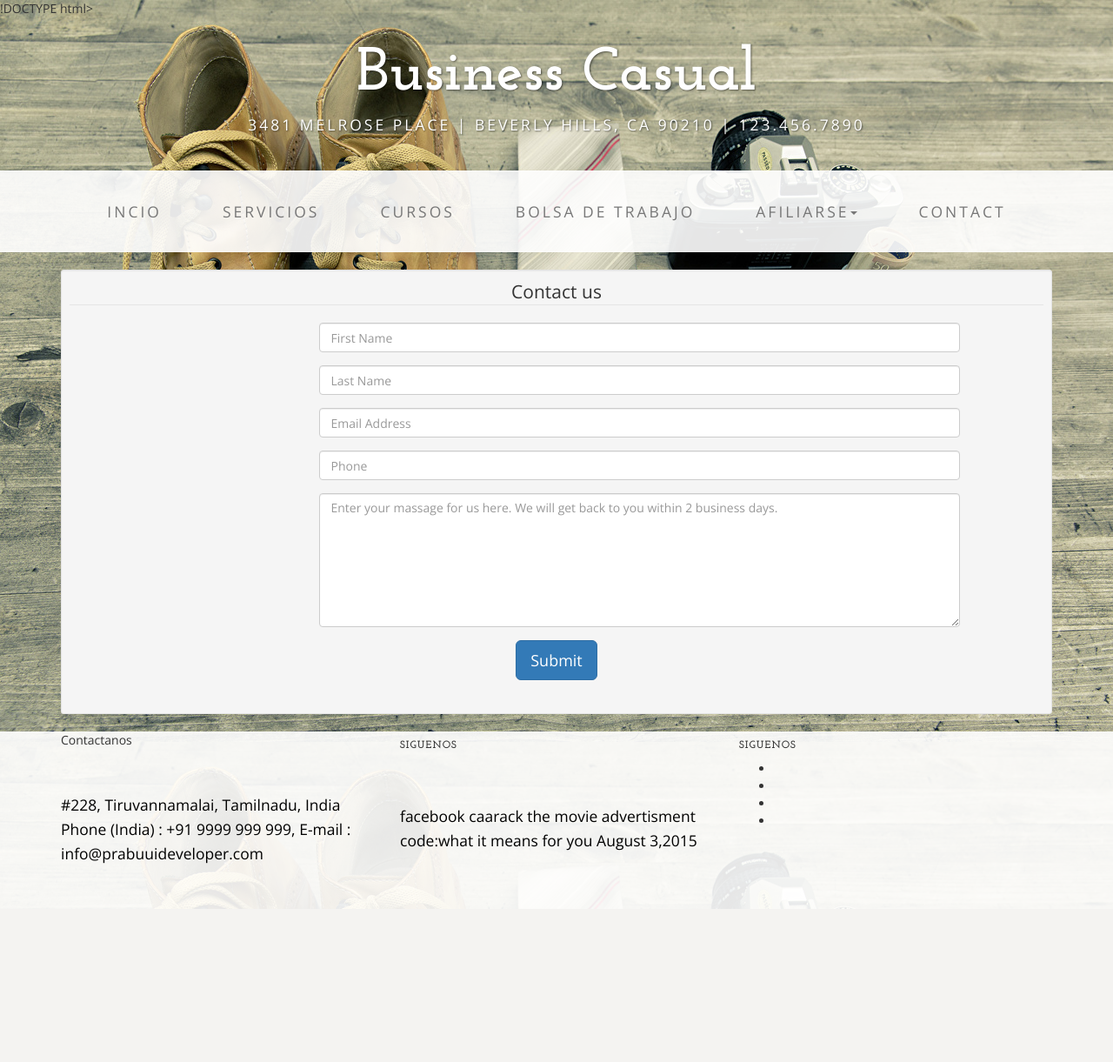
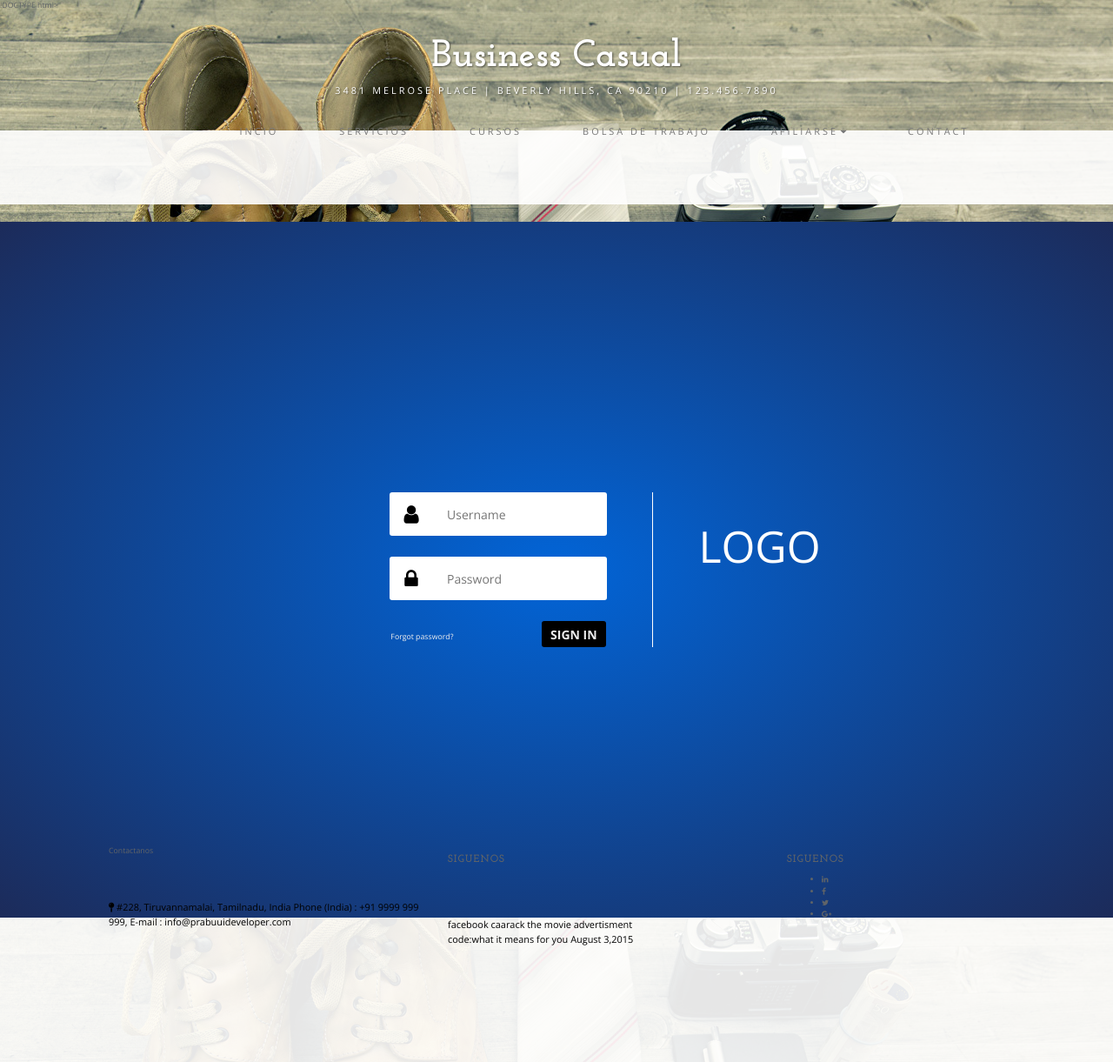
Before and after one commit to AndresVS18/sitioWebCDMU, a PHP site: page /iniciar.php in a window 1280 px wide. Shown: the whole page at 87% size. Before the commit the page ends 1045 px from the top, so only its background shows below. Run offline with PHP 8.4, Linux system fonts and the light colour scheme; some libraries are stand-ins or nearby versions.

Commit message:
loginprueba

```diff
--- /dev/null
+++ b/css/Style0.css
@@ -0,0 +1,167 @@
+@charset "utf-8";
+
+
+@import url//maxcdn.bootstrapcdn.com/font-awesome/4.3.0/css/font-awesome.min.css);
+
+
+
+div.main{
+    background: #0264d6; /* Old browsers */
+background: -moz-radial-gradient(center, ellipse cover,  #0264d6 1%, #1c2b5a 100%); /* FF3.6+ */
+background: -webkit-gradient(radial, center center, 0px, center center, 100%, color-stop(1%,#0264d6), color-stop(100%,#1c2b5a)); /* Chrome,Safari4+ */
+background: -webkit-radial-gradient(center, ellipse cover,  #0264d6 1%,#1c2b5a 100%); /* Chrome10+,Safari5.1+ */
+background: -o-radial-gradient(center, ellipse cover,  #0264d6 1%,#1c2b5a 100%); /* Opera 12+ */
+background: -ms-radial-gradient(center, ellipse cover,  #0264d6 1%,#1c2b5a 100%); /* IE10+ */
+background: radial-gradient(ellipse at center,  #0264d6 1%,#1c2b5a 100%); /* W3C */
+filter: progid:DXImageTransform.Microsoft.gradient( startColorstr='#0264d6', endColorstr='#1c2b5a',GradientType=1 ); /* IE6-9 fallback on horizontal gradient */
+height:calc(100vh);
+width:100%;
+}
+
+[class*="fontawesome-"]:before {
+  font-family: 'FontAwesome', sans-serif;
+}
+
+/* ---------- GENERAL ---------- */
+
+* {
+  box-sizing: border-box;
+    margin:0px auto;
+
+  &:before,
+  &:after {
+    box-sizing: border-box;
+  }
+
+}
+
+body {
+
+    color: #606468;
+  font: 87.5%/1.5em 'Open Sans', sans-serif;
+  margin: 0;
+}
+
+a {
+	color: #eee;
+	text-decoration: none;
+}
+
+a:hover {
+	text-decoration: underline;
+}
+
+input {
+	border: none;
+	font-family: 'Open Sans', Arial, sans-serif;
+	font-size: 14px;
+	line-height: 1.5em;
+	padding: 0;
+	-webkit-appearance: none;
+}
+
+p {
+	line-height: 1.5em;
+}
+
+.clearfix {
+  *zoom: 1;
+
+  &:before,
+  &:after {
+    content: ' ';
+    display: table;
+  }
+
+  &:after {
+    clear: both;
+  }
+
+}
+
+.container {
+  left: 50%;
+  position: relative;
+  top: 50%;
+  transform: translate(-50%, -50%);
+}
+
+/* ---------- LOGIN ---------- */
+
+#login form{
+	width: 250px;
+}
+#login, .logo{
+    display:inline-block;
+    width:40%;
+}
+#login{
+border-right:1px solid #fff;
+  padding: 0px 22px;
+  width: 59%;
+}
+.logo{
+color:#fff;
+font-size:50px;
+  line-height: 125px;
+}
+
+#login form span.fa {
+	background-color: #fff;
+	border-radius: 3px 0px 0px 3px;
+	color: #000;
+	display: block;
+	float: left;
+	height: 50px;
+    font-size:24px;
+	line-height: 50px;
+	text-align: center;
+	width: 50px;
+}
+
+#login form input {
+	height: 50px;
+}
+fieldset{
+    padding:0;
+    border:0;
+    margin: 0;
+
+}
+#login form input[type="text"], input[type="password"] {
+	background-color: #fff;
+	border-radius: 0px 3px 3px 0px;
+	color: #000;
+	margin-bottom: 1em;
+	padding: 0 16px;
+	width: 200px;
+}
+
+#login form input[type="submit"] {
+  border-radius: 3px;
+  -moz-border-radius: 3px;
+  -webkit-border-radius: 3px;
+  background-color: #000000;
+  color: #eee;
+  font-weight: bold;
+  /* margin-bottom: 2em; */
+  text-transform: uppercase;
+  padding: 5px 10px;
+  height: 30px;
+}
+
+#login form input[type="submit"]:hover {
+	background-color: #d44179;
+}
+
+#login > p {
+	text-align: center;
+}
+
+#login > p span {
+	padding-left: 5px;
+}
+.middle {
+  display: flex;
+  width: 600px;
+}
--- a/iniciar.php
+++ b/iniciar.php
@@ -20,7 +20,7 @@
     <!--Business.css-->
     <link href="css/Business.css" rel="stylesheet">
 
-    <link href="css/inisiar.css" rel="stylesheet">
+    <link href="css/Style0.css" rel="stylesheet">
 
 
 
@@ -96,59 +96,47 @@
 
     <!--Inicio del Inicio de sesion-->
 
-    <div class="container">
-        <div class="row">
-            <div class="col-md-12">
-                <div class="well well-sm">
-                    <form class="form-horizontal" method="post">
-                        <fieldset>
-                            <legend class="text-center header">Contact us</legend>
+    <link rel="stylesheet" href="//maxcdn.bootstrapcdn.com/font-awesome/4.3.0/css/font-awesome.min.css">
+    <div class="main">
 
-                            <div class="form-group">
-                                <span class="col-md-1 col-md-offset-2 text-center"><i class="fa fa-user bigicon"></i></span>
-                                <div class="col-md-8">
-                                    <input id="fname" name="name" type="text" placeholder="First Name" class="form-control">
+
+        <div class="container">
+    <center>
+    <div class="middle">
+          <div id="login">
+
+            <form action="javascript:void(0);" method="get">
+
+              <fieldset class="clearfix">
+
+                <p ><span class="fa fa-user"></span><input type="text"  Placeholder="Username" required></p> <!-- JS because of IE support; better: placeholder="Username" -->
+                <p><span class="fa fa-lock"></span><input type="password"  Placeholder="Password" required></p> <!-- JS because of IE support; better: placeholder="Password" -->
+
+                 <div>
+                                    <span style="width:48%; text-align:left;  display: inline-block;"><a class="small-text" href="#">Forgot
+                                    password?</a></span>
+                                    <span style="width:50%; text-align:right;  display: inline-block;"><input type="submit" value="Sign In"></span>
                                 </div>
-                            </div>
-                            <div class="form-group">
-                                <span class="col-md-1 col-md-offset-2 text-center"><i class="fa fa-user bigicon"></i></span>
-                                <div class="col-md-8">
-                                    <input id="lname" name="name" type="text" placeholder="Last Name" class="form-control">
-                                </div>
-                            </div>
 
-                            <div class="form-group">
-                                <span class="col-md-1 col-md-offset-2 text-center"><i class="fa fa-envelope-o bigicon"></i></span>
-                                <div class="col-md-8">
-                                    <input id="email" name="email" type="text" placeholder="Email Address" class="form-control">
-                                </div>
-                            </div>
+              </fieldset>
+    <div class="clearfix"></div>
+            </form>
 
-                            <div class="form-group">
-                                <span class="col-md-1 col-md-offset-2 text-center"><i class="fa fa-phone-square bigicon"></i></span>
-                                <div class="col-md-8">
-                                    <input id="phone" name="phone" type="text" placeholder="Phone" class="form-control">
-                                </div>
-                            </div>
+            <div class="clearfix"></div>
 
-                            <div class="form-group">
-                                <span class="col-md-1 col-md-offset-2 text-center"><i class="fa fa-pencil-square-o bigicon"></i></span>
-                                <div class="col-md-8">
-                                    <textarea class="form-control" id="message" name="message" placeholder="Enter your massage for us here. We will get back to you within 2 business days." rows="7"></textarea>
-                                </div>
-                            </div>
+          </div> <!-- end login -->
+          <div class="logo">LOGO
 
-                            <div class="form-group">
-                                <div class="col-md-12 text-center">
-                                    <button type="submit" class="btn btn-primary btn-lg">Submit</button>
-                                </div>
-                            </div>
-                        </fieldset>
-                    </form>
-                </div>
-            </div>
+              <div class="clearfix"></div>
+          </div>
+
+          </div>
+    </center>
         </div>
+
     </div>
+
+  <!--<script type="text/javascript" src="https://cdnjs.cloudflare.com/ajax/libs/particles.js/2.0.0/particles.min.js"></script>-->
 
 
 
@@ -179,6 +167,7 @@
             </div>
           </div>
         </div>
+
       </footer>
 
 
```
Also changed, not shown: 1 other file.
